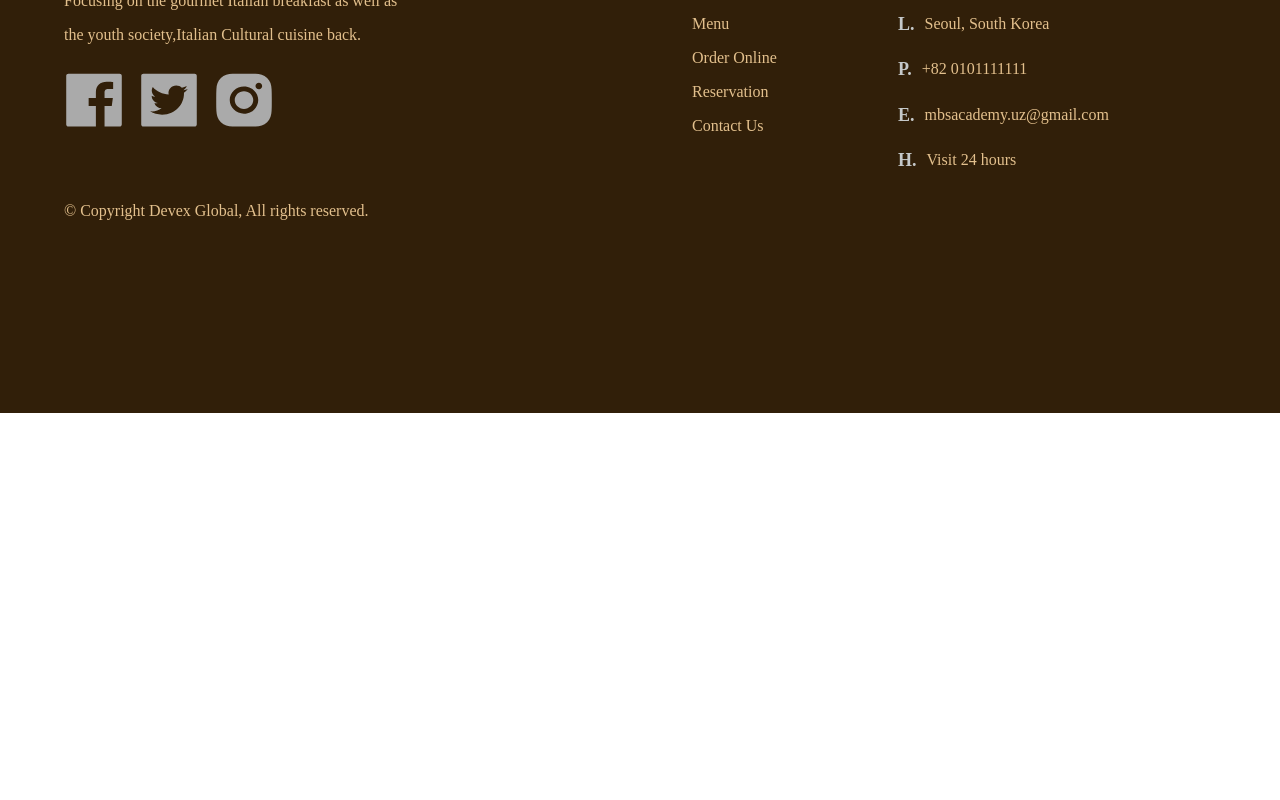
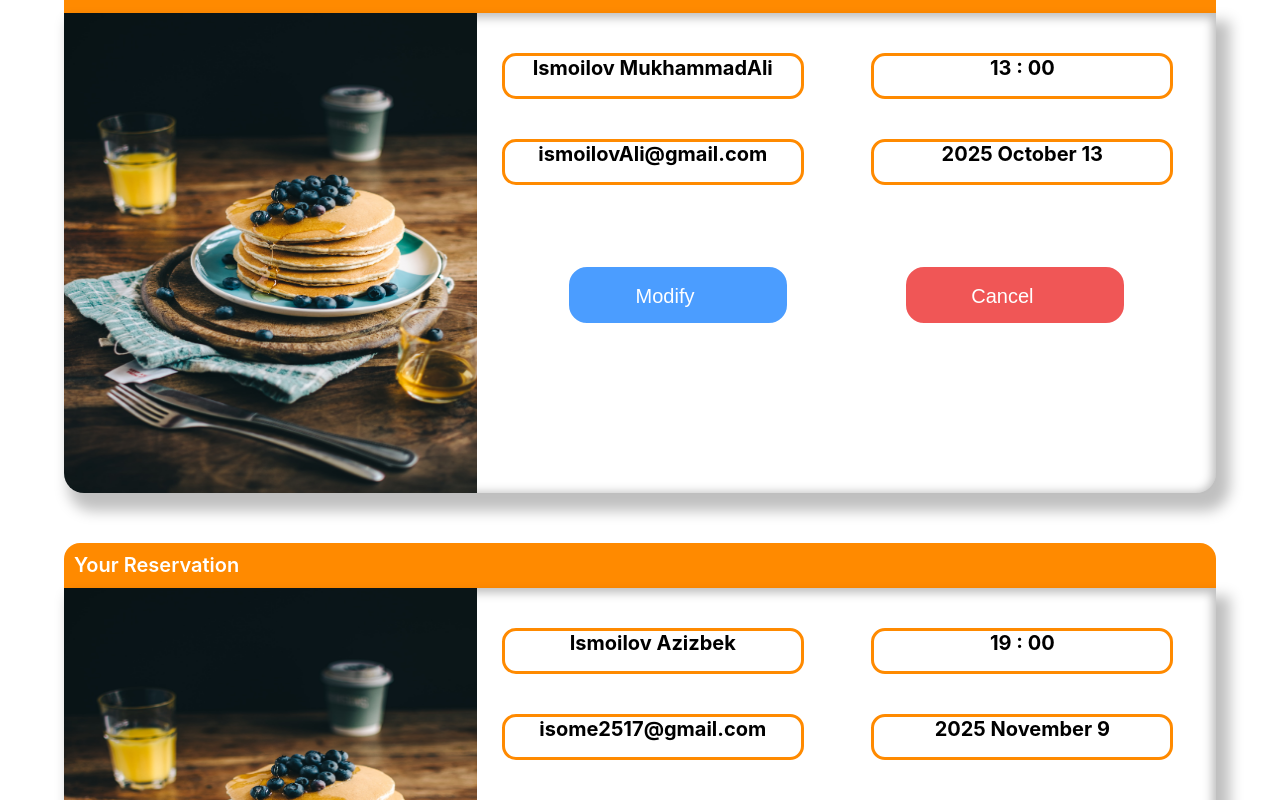
Before and after one commit to WilliamIsmoilov/italiano-react, a React (Vite) app: page /reservation in a window 1280 px wide. Shown: the part 1800-2600 px from the top of the page. Before the commit the page ends 2213 px from the top, so only its background shows below. Built offline with nearby package versions, Linux system fonts and the light colour scheme; some icons are missing.

Commit message:
fix: reservation list is done

```diff
--- a/src/css/reservation.css
+++ b/src/css/reservation.css
@@ -461,14 +461,15 @@
 
 .reservation-list {
   margin-bottom: 40px;
+  height: auto;
 }
 .reservation-list .reservation-section {
   display: flex;
   justify-content: center;
   align-items: center;
   width: 100%;
-  height: 450px;
-  margin-top: 60px;
+  height: auto;
+  margin-top: 70px;
 }
 
 .reservation-list .reservation-section .heading {
@@ -477,12 +478,14 @@
   height: 45px;
   border-top-left-radius: 16px;
   border-top-right-radius: 16px;
+  margin-top: 50px;
 }
 
 .reservation-list .reservation-section .heading .title {
   padding: 10px;
   font-size: 20px;
   color: white;
+  font-weight: 600;
 }
 
 .reservation-list .reservation-section .info-box {
--- a/src/routes/reservation/ReservationList.tsx
+++ b/src/routes/reservation/ReservationList.tsx
@@ -6,7 +6,9 @@ import AutoFixHighIcon from '@mui/icons-material/AutoFixHigh';
 import CloseIcon from '@mui/icons-material/Close';
 
 const reservation= [
-  {name: 'Ismoilov Sardor', email: 'isome2517@gmail.com', date:'2025-10-25'}
+  {name: 'Ismoilov Sardor', email: 'isome2517@gmail.com', date:'2025 December 27', time: '18 : 25'},
+  {name: 'Ismoilov MukhammadAli', email: 'ismoilovAli@gmail.com', date:'2025 October 13', time: '13 : 00'},
+  {name: 'Ismoilov Azizbek', email: 'isome2517@gmail.com', date:'2025 November 9', time: '19 : 00'}
 
 ]
 
@@ -24,35 +26,34 @@ export default function ReservationList() {
 
 <Container>
   <Stack className='reservation-section'>
-    <div className='heading'>
+    {reservation.map((ele, index) => (
+    <><div className='heading'>
         <Box className='title'>
           Your Reservation
         </Box>
       </div>
-    <Box className='info-box'>
+      <Box className='info-box' key={index}>
           <img src="/images/auth.jpg" className='img-rest' />
 
           <div className='info-col'>
             <div className='info-section'>
               <div className='info-row-1'>
-        <strong className='name'>Ismoilov Sardor</strong>
-        <strong className='name'>isome2517@gmail.com</strong>
+                <strong className='name'>{ele.name}</strong>
+                <strong className='name'>{ele.email}</strong>
               </div>
               <div className='info-row-2'>
-        <strong className='name'>19 : 30</strong>
-        <strong className='name'> 2025 October 13</strong>
+                <strong className='name'>{ele.time}</strong>
+                <strong className='name'> {ele.date}</strong>
               </div>
             </div>
             <div className='btn-section'>
-        <button type='submit' className='modify-btn'> Modify <AutoFixHighIcon/></button>
-        <button type='submit' className='cancel-btn'> Cancel <CloseIcon/></button>
+              <button type='submit' className='modify-btn'> Modify <AutoFixHighIcon /></button>
+              <button type='submit' className='cancel-btn'> Cancel <CloseIcon /></button>
             </div>
           </div>
+        </Box></>
+    ))}
 
-
-
-
-    </Box>
 
 
   </Stack>
--- a/src/routes/reservation/index.tsx
+++ b/src/routes/reservation/index.tsx
@@ -9,25 +9,6 @@ import React from 'react';
 export default function ReservationPage(){
     const location = useLocation()
       const state = location.state as { backgroundLocation?: Location };
-const [reservations, setReservations] = React.useState([
-    {
-      id: 1,
-      name: "John Doe",
-      email: "john@example.com",
-      date: "2025-09-05",
-      time: "19:00",
-      partySize: 4,
-    },
-    {
-      id: 2,
-      name: "Jane Smith",
-      email: "jane@example.com",
-      date: "2025-09-10",
-      time: "20:30",
-      partySize: 2,
-    }
-  ]);
-
     return(<div className="reservation">
             <Routes location={state?.backgroundLocation || location}>
                <Route path='/' element={<BookingForm/>}/>
@@ -39,7 +20,7 @@ const [reservations, setReservations] = React.useState([
                 </Routes>
             )}
 
-            <ReservationList reservations={reservations} />
+            <ReservationList />
 
         {/* <BookingForm/> */}
     </div>
```
Lines whose indentation alone changed are shown as unchanged.
